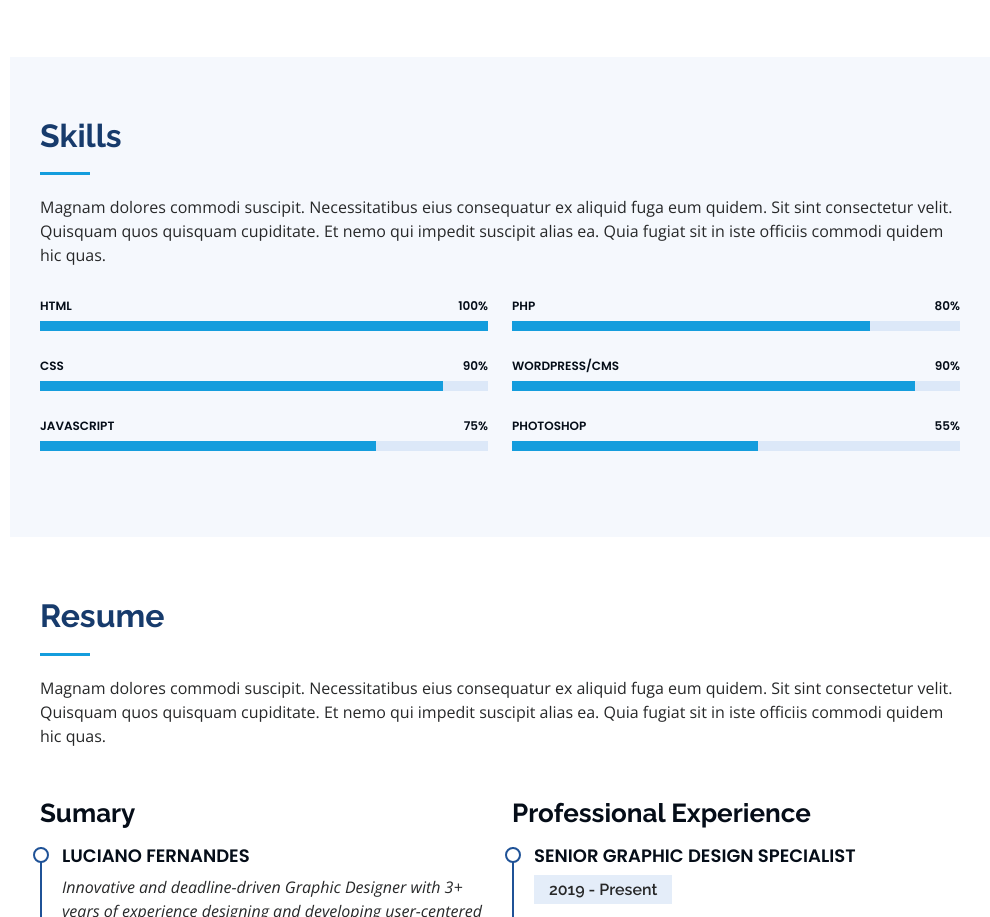
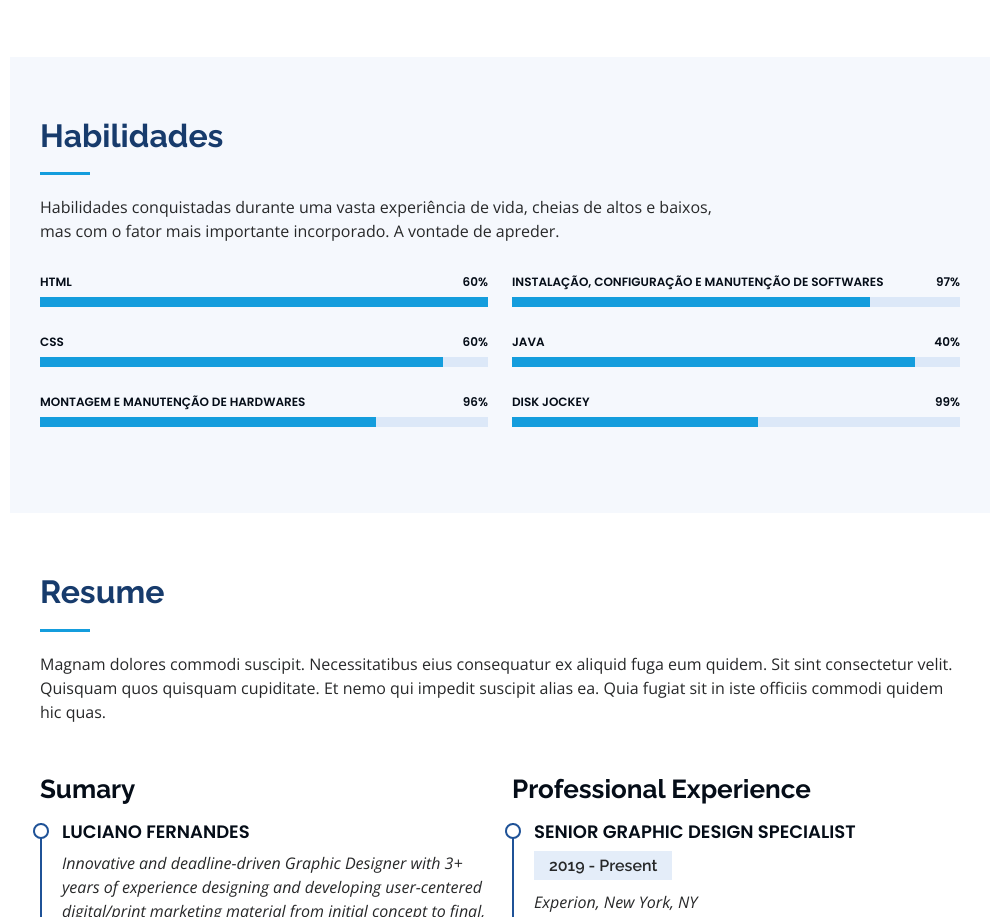
Before and after one commit to lucianofernandesti/Portifolio, a plain HTML site: page index.html in a window 1280 px wide. Shown: the part 1454-2371 px from the top of the page, without its empty margins (290-1280 px from the left). Drawn offline with nearby package versions, Linux system fonts and the light colour scheme.

Commit message:
tradução habilidades e descrição

```diff
--- a/index.html
+++ b/index.html
@@ -130,8 +130,8 @@
       <div class="container">
 
         <div class="section-title">
-          <h2>Skills</h2>
-          <p>Magnam dolores commodi suscipit. Necessitatibus eius consequatur ex aliquid fuga eum quidem. Sit sint consectetur velit. Quisquam quos quisquam cupiditate. Et nemo qui impedit suscipit alias ea. Quia fugiat sit in iste officiis commodi quidem hic quas.</p>
+          <h2>Habilidades</h2>
+          <p>Habilidades conquistadas durante uma vasta experiência de vida, cheias de altos e baixos, <br>mas com o fator mais importante incorporado. A vontade de apreder.</p>
         </div>
 
         <div class="row skills-content">
@@ -139,21 +139,21 @@
           <div class="col-lg-6" data-aos="fade-up">
 
             <div class="progress">
-              <span class="skill">HTML <i class="val">100%</i></span>
+              <span class="skill">HTML <i class="val">60%</i></span>
               <div class="progress-bar-wrap">
                 <div class="progress-bar" role="progressbar" aria-valuenow="100" aria-valuemin="0" aria-valuemax="100"></div>
               </div>
             </div>
 
             <div class="progress">
-              <span class="skill">CSS <i class="val">90%</i></span>
+              <span class="skill">CSS <i class="val">60%</i></span>
               <div class="progress-bar-wrap">
                 <div class="progress-bar" role="progressbar" aria-valuenow="90" aria-valuemin="0" aria-valuemax="100"></div>
               </div>
             </div>
 
             <div class="progress">
-              <span class="skill">JavaScript <i class="val">75%</i></span>
+              <span class="skill">Montagem e Manutenção de Hardwares <i class="val">96%</i></span>
               <div class="progress-bar-wrap">
                 <div class="progress-bar" role="progressbar" aria-valuenow="75" aria-valuemin="0" aria-valuemax="100"></div>
               </div>
@@ -164,21 +164,21 @@
           <div class="col-lg-6" data-aos="fade-up" data-aos-delay="100">
 
             <div class="progress">
-              <span class="skill">PHP <i class="val">80%</i></span>
+              <span class="skill">Instalação, configuração e Manutenção de softwares <i class="val">97%</i></span>
               <div class="progress-bar-wrap">
                 <div class="progress-bar" role="progressbar" aria-valuenow="80" aria-valuemin="0" aria-valuemax="100"></div>
               </div>
             </div>
 
             <div class="progress">
-              <span class="skill">WordPress/CMS <i class="val">90%</i></span>
+              <span class="skill">Java <i class="val">40%</i></span>
               <div class="progress-bar-wrap">
                 <div class="progress-bar" role="progressbar" aria-valuenow="90" aria-valuemin="0" aria-valuemax="100"></div>
               </div>
             </div>
 
             <div class="progress">
-              <span class="skill">Photoshop <i class="val">55%</i></span>
+              <span class="skill">Disk Jockey <i class="val">99%</i></span>
               <div class="progress-bar-wrap">
                 <div class="progress-bar" role="progressbar" aria-valuenow="55" aria-valuemin="0" aria-valuemax="100"></div>
               </div>
```
